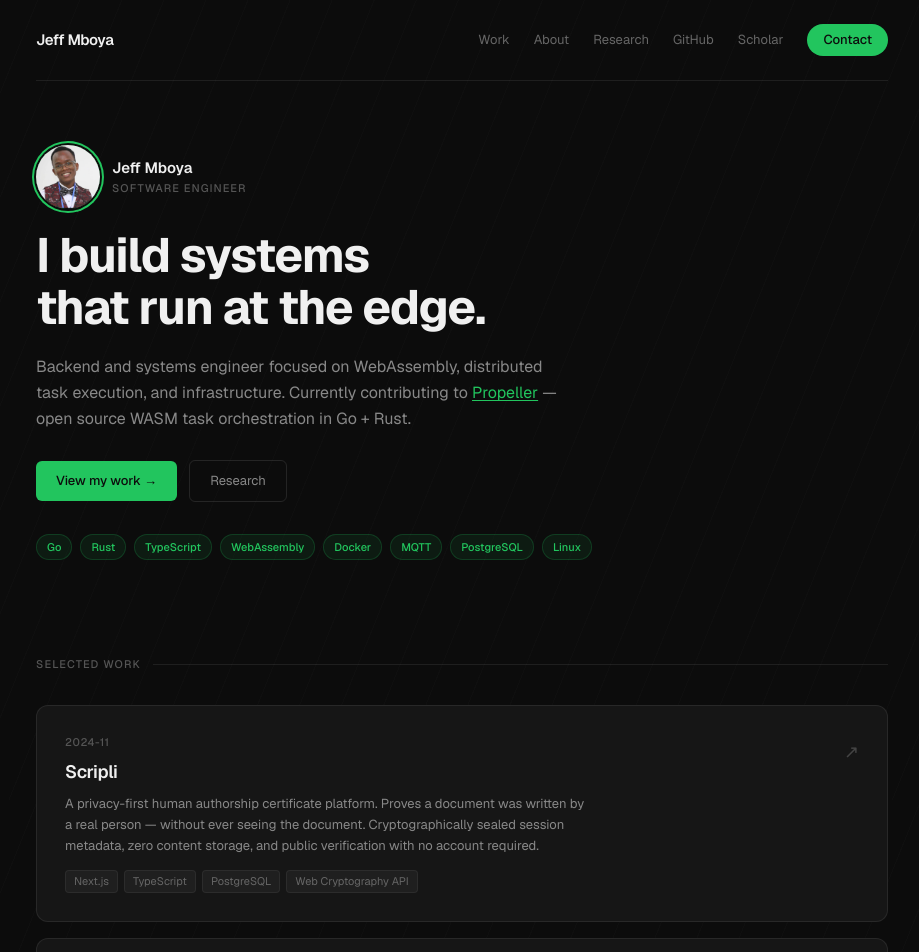
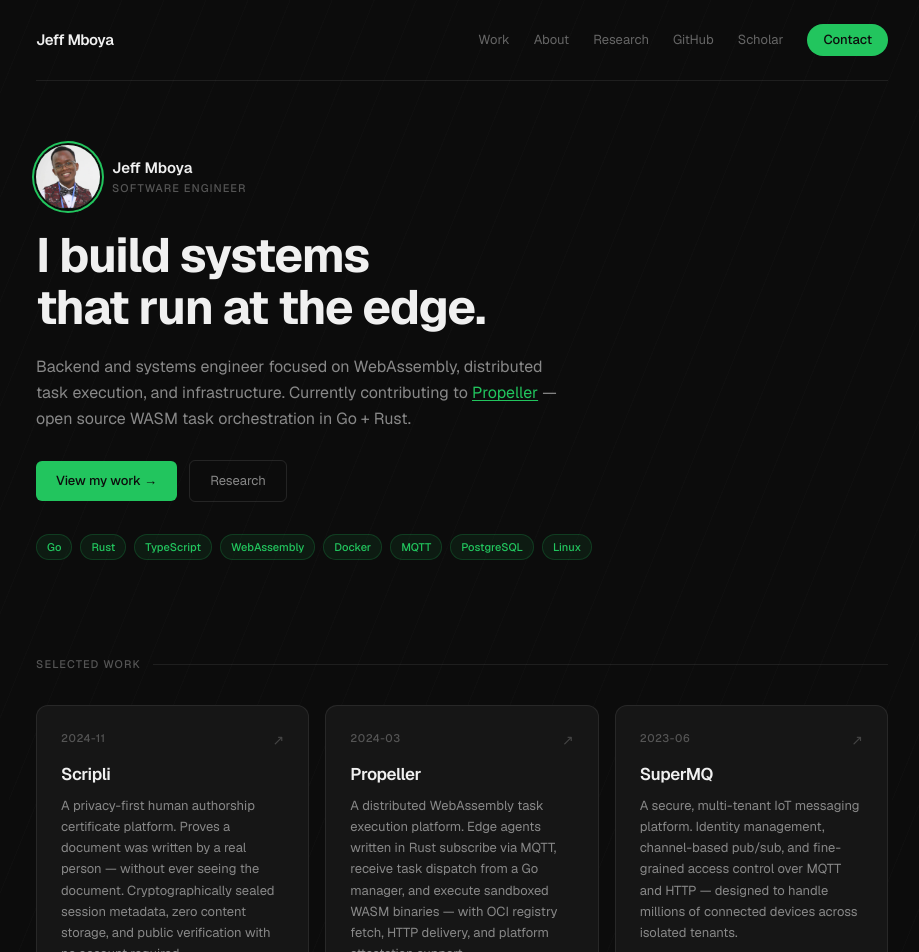
Before and after one commit to JeffMboya/portfolio, a Next.js app: page / in a window 1280 px wide. Shown: the top 952 px of the page, without its empty margins (178-1097 px from the left). Built offline with nearby package versions, Linux system fonts and the light colour scheme.

Commit message:
feat: switch project cards to 3-column horizontal grid

```diff
--- a/app/page.tsx
+++ b/app/page.tsx
@@ -14,7 +14,7 @@ export default function Home() {
           <span className="text-[11px] text-[#555] uppercase tracking-widest font-medium">Selected Work</span>
           <div className="flex-1 h-px bg-[rgba(255,255,255,0.08)]" />
         </div>
-        <div className="flex flex-col gap-4">
+        <div className="grid grid-cols-3 gap-4">
           {projects.map((meta) => (
             <ProjectCard key={meta.slug} meta={meta} />
           ))}
--- a/components/ProjectCard.tsx
+++ b/components/ProjectCard.tsx
@@ -9,22 +9,25 @@ export default function ProjectCard({ meta }: ProjectCardProps) {
   return (
     <Link
       href={`/work/${meta.slug}`}
-      className="block border border-[rgba(255,255,255,0.08)] rounded-xl p-7 bg-[#161616]
+      className="flex flex-col border border-[rgba(255,255,255,0.08)] rounded-xl p-6 bg-[#161616]
         hover:border-[rgba(255,255,255,0.18)] hover:bg-[#1a1a1a] hover:translate-y-[-2px]
         transition-all duration-150 group"
     >
-      <div className="flex items-start justify-between gap-4">
-        <div className="flex-1">
-          <div className="text-[11px] text-[#555] uppercase tracking-wider mb-2 font-medium">
+      <div className="flex items-start justify-between mb-3">
+        <div className="text-[11px] text-[#555] uppercase tracking-wider font-medium">
           {meta.date}
         </div>
-          <h3 className="text-[18px] font-semibold tracking-tight mb-2 text-[#f0f0f0]">
+        <span className="text-[#444] group-hover:text-[#22c55e] transition-colors duration-150 text-sm">
+          ↗
+        </span>
+      </div>
+      <h3 className="text-[17px] font-semibold tracking-tight mb-2 text-[#f0f0f0]">
         {meta.title}
       </h3>
-          <p className="text-[13px] text-[#888] leading-relaxed max-w-[520px]">
+      <p className="text-[13px] text-[#888] leading-relaxed flex-1">
         {meta.description}
       </p>
-          <div className="flex flex-wrap gap-1.5 mt-3.5">
+      <div className="flex flex-wrap gap-1.5 mt-4">
         {meta.stack.map((s) => (
           <span
             key={s}
@@ -34,11 +37,6 @@ export default function ProjectCard({ meta }: ProjectCardProps) {
           </span>
         ))}
       </div>
-        </div>
-        <span className="text-[#444] text-lg mt-1 group-hover:text-[#22c55e] transition-colors duration-150">
-          ↗
-        </span>
-      </div>
     </Link>
   )
 }
```
Lines whose indentation alone changed are shown as unchanged.
